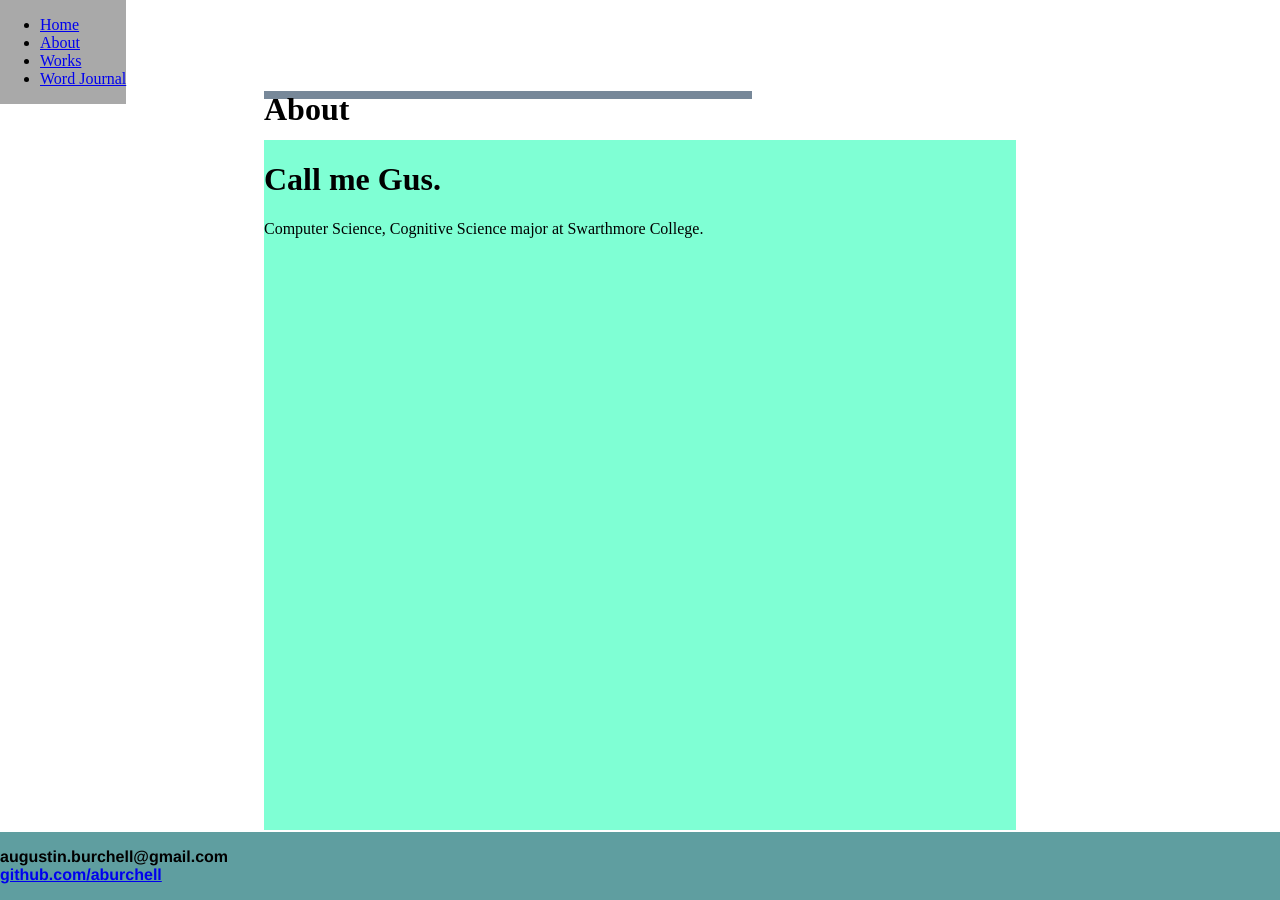
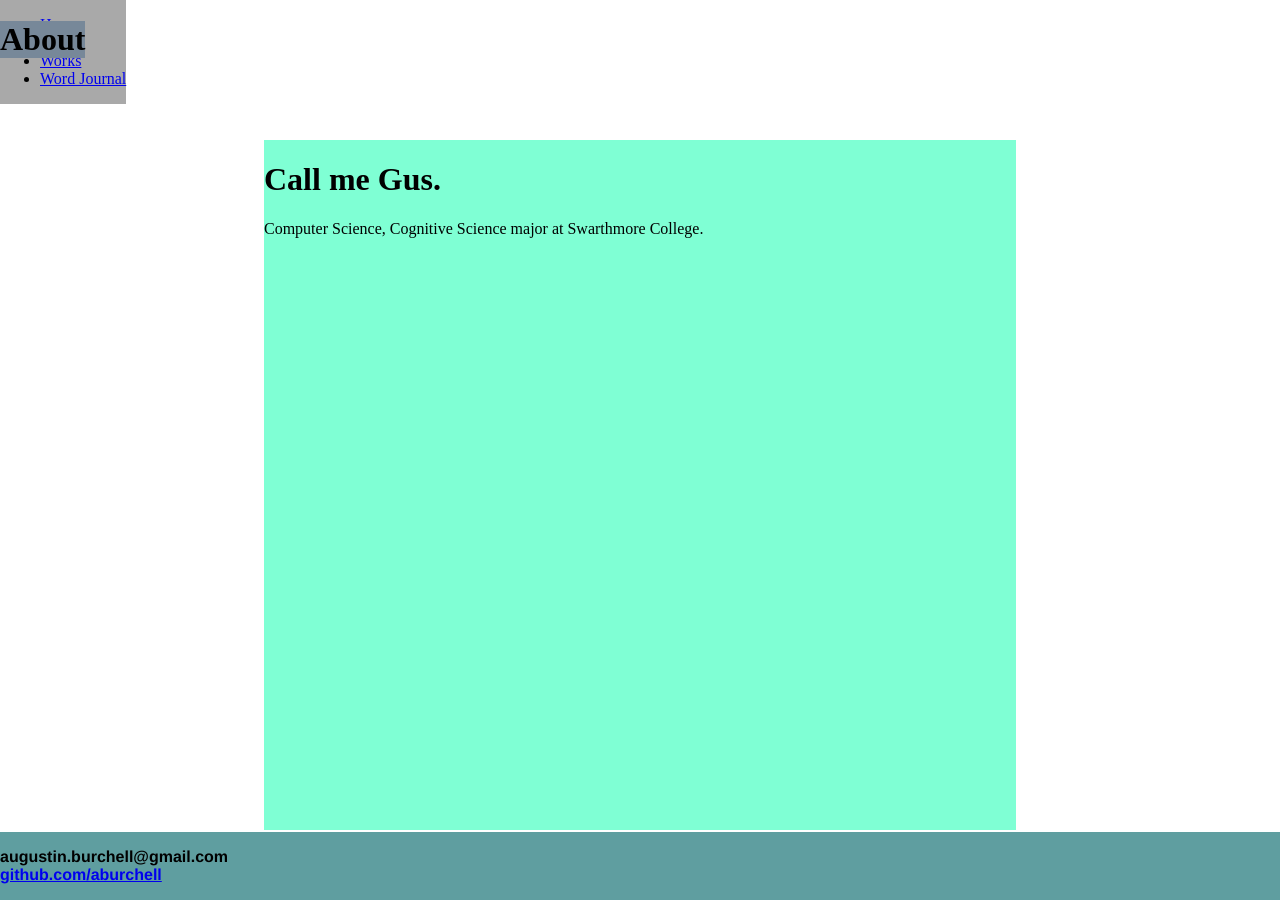
Before and after one commit to aburchell/aburchell.github.io, a Jekyll site: the page built from about/index.html, in a window 1280 px wide. Built offline with Jekyll 4.4.1, drawn with Linux system fonts in a browser that asks for light colours.

Commit message:
Moved a lot of stuff to where it should be, ie only applying when screen is large enough

```diff
--- a/css/main.css
+++ b/css/main.css
@@ -13,20 +13,15 @@
 html, body {
     height: 100%;
     width: 100%;
-    position: absolute;
-    overflow: hidden;
-    margin: 0;
 }
 
 .main-header {
     grid-area: header;
-    position: fixed;
     background-color: darkslategray;
 }
 
 .main-nav {
     grid-area: nav;
-    position: fixed;
     background-color: darkgray;
 }
 
@@ -37,7 +32,6 @@
 
 .container{
     grid-area: content;
-    overflow: scroll;
     background-color: aquamarine;
 }
 /*
@@ -50,9 +44,7 @@
 .main-footer {
     grid-area: footer;
     background-color: cadetblue;
-    position: fixed;
-    bottom: 0;
-    width: 100%;
+
 }
 
 .wrapper {
@@ -82,6 +74,32 @@
             "footer footer footer footer"
     }
 
+    html, body {
+        position: absolute;
+        overflow: hidden;
+        margin: 0;
+    }
+
+    .main-header {
+        position: fixed;
+    }
+
+    .main-nav {
+        position: fixed;
+    }
+
+    .page-header {
+       position: fixed;
+    }
+
+    .container {
+        overflow: scroll;
+    }
+    .main-footer {
+        position: fixed;
+        bottom: 0;
+        width: 100%;
+    }
 }
 
 
```
